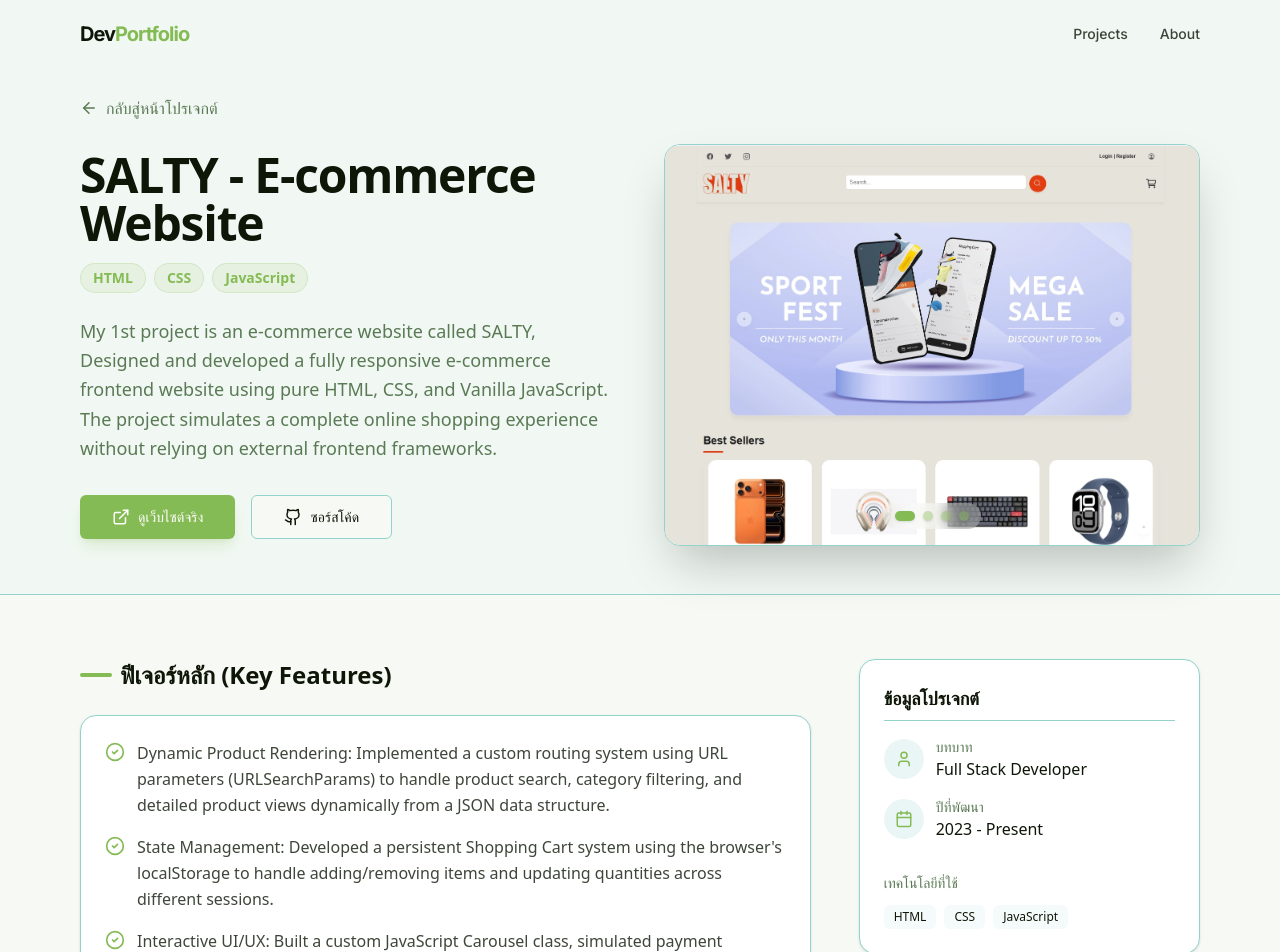
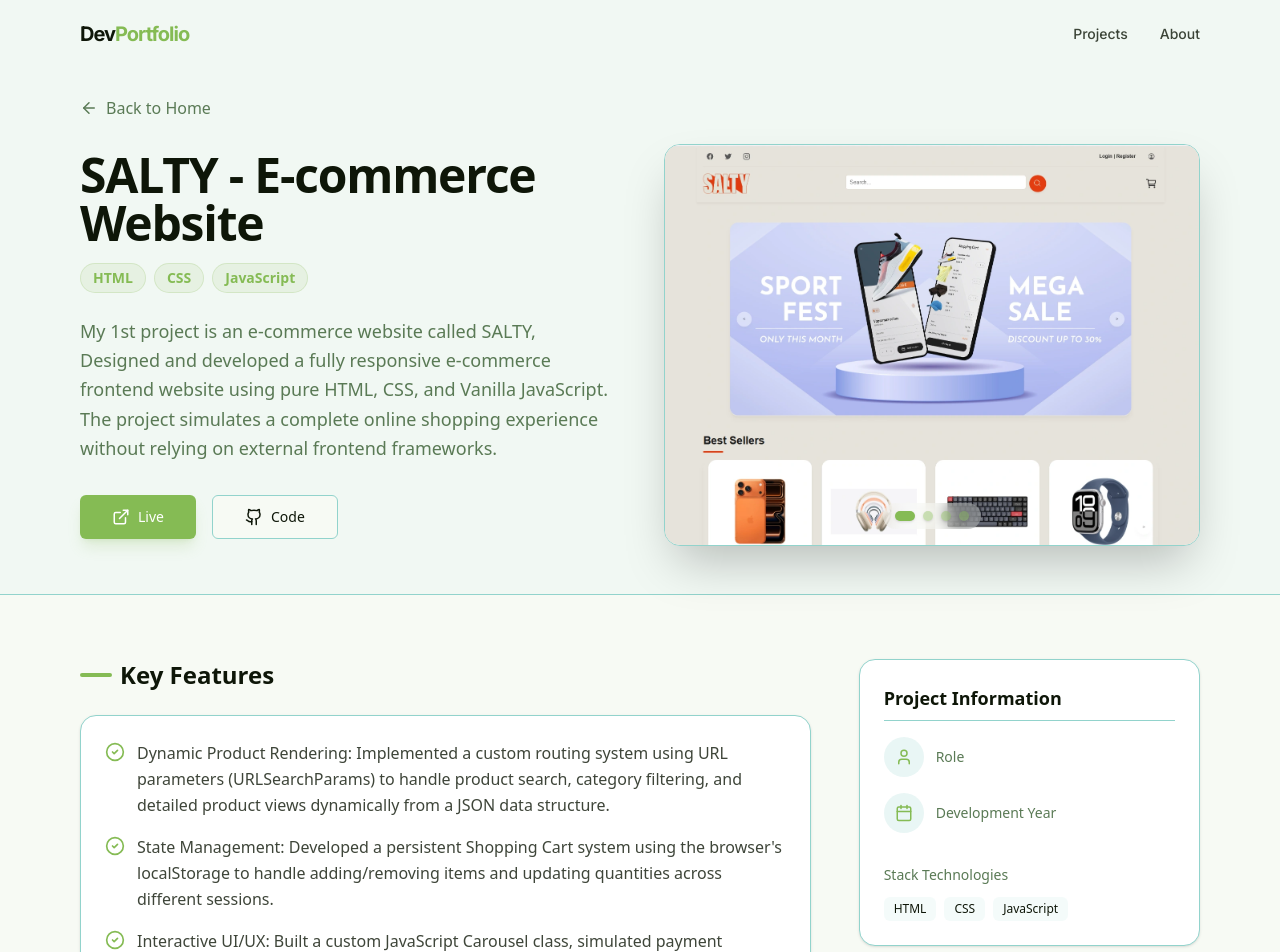
Before and after one commit to Bonchon2023/DevPortfolio, a Next.js app: page /project/1 in a window 1280 px wide. Shown: the top 952 px of the page. Built offline with nearby package versions, Linux system fonts and the light colour scheme; a web font is replaced by a local one.

Commit message:
addjust project info
add role, year from json

```diff
--- a/app/project/[id]/page.tsx
+++ b/app/project/[id]/page.tsx
@@ -52,7 +52,7 @@ export default async function ProjectDetail({ params }: ProjectPageProps) {
               href="/#projects"
               className="inline-flex items-center gap-2 text-muted-foreground hover:text-primary transition-colors mb-6 font-medium"
             >
-              <ArrowLeft size={18} /> กลับสู่หน้าโปรเจกต์
+              <ArrowLeft size={18} /> Back to Home
             </Link>
 
             <div className="grid lg:grid-cols-2 gap-12 items-center">
@@ -77,21 +77,21 @@ export default async function ProjectDetail({ params }: ProjectPageProps) {
                   {project.link && (
                     <Button size="lg" className="gap-2 bg-primary text-white hover:bg-primary/90 shadow-lg shadow-primary/20" asChild>
                       <a href={project.link} target="_blank" rel="noopener noreferrer">
-                        <ExternalLink size={18} /> ดูเว็บไซต์จริง
+                        <ExternalLink size={18} /> Live
                       </a>
                     </Button>
                   )}
                   {project.github && (
                     <Button variant="outline" size="lg" className="gap-2 border-border hover:bg-secondary/10" asChild>
                       <a href={project.github} target="_blank" rel="noopener noreferrer">
-                        <Github size={18} /> ซอร์สโค้ด
-                      </a>
+                        <Github size={18} /> Code
+                        </a>
                     </Button>
                   )}
                 </div>
               </div>
 
-              {/* ส่วนแสดงผลภาพเปลี่ยนจาก Image ธรรมดาเป็น Carousel แล้ว */}
+              {/* Carousel */}
               <div className="w-full">
                 <ProjectCarousel images={carouselImages} projectName={project.name} />
               </div>
@@ -100,7 +100,7 @@ export default async function ProjectDetail({ params }: ProjectPageProps) {
           </div>
         </section>
 
-        {/* --- ส่วนรายละเอียดเนื้อหาด้านล่าง ยังคงเหมือนเดิม --- */}
+        {/* --- ส่วนรายละเอียดเนื้อหาด้านล่าง --- */}
         <section className="py-16 container mx-auto px-4 max-w-6xl">
           <div className="grid md:grid-cols-3 gap-12">
 
@@ -108,7 +108,7 @@ export default async function ProjectDetail({ params }: ProjectPageProps) {
               <div>
                 <h2 className="text-2xl font-bold mb-6 text-foreground flex items-center gap-2">
                   <span className="w-8 h-1 bg-primary rounded-full"></span>
-                  ฟีเจอร์หลัก (Key Features)
+                  Key Features
                 </h2>
                 <ul className="space-y-4 bg-card p-6 rounded-2xl border border-border shadow-sm">
                   {project.features.map((feature, index) => (
@@ -120,12 +120,12 @@ export default async function ProjectDetail({ params }: ProjectPageProps) {
                 </ul>
               </div>
 
-              {/* หมายเหตุ: ถ้าไม่ต้องการให้แสดง Gallery ด้านล่างซ้ำซ้อนกับ Carousel ด้านบน สามารถลบส่วนนี้ออกได้ครับ */}
+              {/* Gallery */}
               {project.image && project.image.length > 0 && (
                 <div>
                   <h2 className="text-2xl font-bold mb-6 text-foreground flex items-center gap-2">
                     <span className="w-8 h-1 bg-primary rounded-full"></span>
-                    ภาพประกอบ (Gallery)
+                    Gallery
                   </h2>
                   <div className="grid sm:grid-cols-2 gap-4">
                     {project.image.map((imgSrc, index) => {
@@ -148,7 +148,7 @@ export default async function ProjectDetail({ params }: ProjectPageProps) {
 
             <div className="space-y-6">
               <div className="bg-card border border-border rounded-2xl p-6 shadow-sm sticky top-24">
-                <h3 className="text-lg font-bold mb-4 border-b border-border pb-2">ข้อมูลโปรเจกต์</h3>
+                <h3 className="text-lg font-bold mb-4 border-b border-border pb-2">Project Information</h3>
 
                 <div className="space-y-4">
                   <div className="flex items-center gap-3">
@@ -156,8 +156,8 @@ export default async function ProjectDetail({ params }: ProjectPageProps) {
                       <User size={18} />
                     </div>
                     <div>
-                      <p className="text-sm text-muted-foreground">บทบาท</p>
-                      <p className="font-medium">Full Stack Developer</p>
+                      <p className="text-sm text-muted-foreground">Role</p>
+                      <p className="font-medium">{project.role}</p>
                     </div>
                   </div>
 
@@ -166,14 +166,14 @@ export default async function ProjectDetail({ params }: ProjectPageProps) {
                       <Calendar size={18} />
                     </div>
                     <div>
-                      <p className="text-sm text-muted-foreground">ปีที่พัฒนา</p>
-                      <p className="font-medium">2023 - Present</p>
+                      <p className="text-sm text-muted-foreground">Development Year</p>
+                      <p className="font-medium">{project.year}</p>
                     </div>
                   </div>
                 </div>
 
                 <div className="mt-8">
-                  <p className="text-sm text-muted-foreground mb-3">เทคโนโลยีที่ใช้</p>
+                  <p className="text-sm text-muted-foreground mb-3">Stack Technologies</p>
                   <div className="flex flex-wrap gap-2">
                     {project.tag.map((t) => (
                       <span key={t} className="px-2.5 py-1 bg-secondary/10 text-secondary-foreground text-xs font-medium rounded-md">
```
